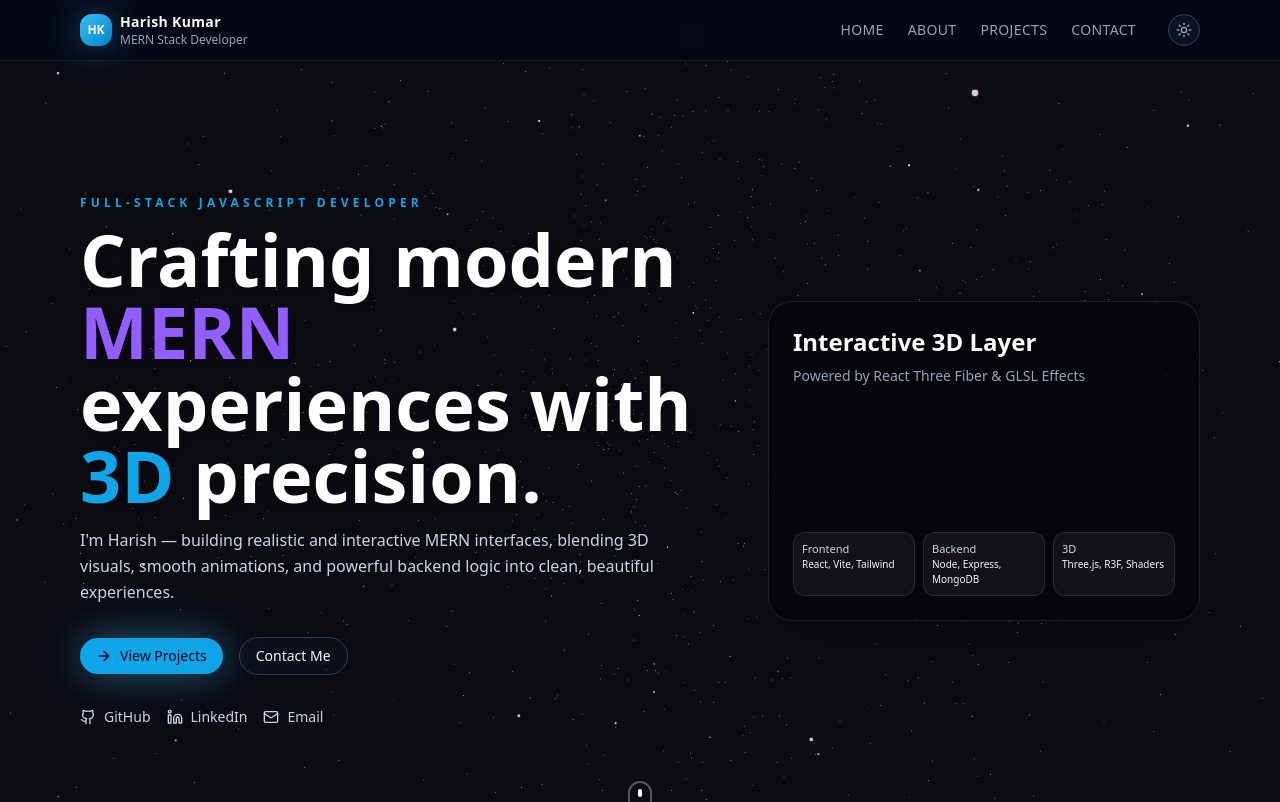
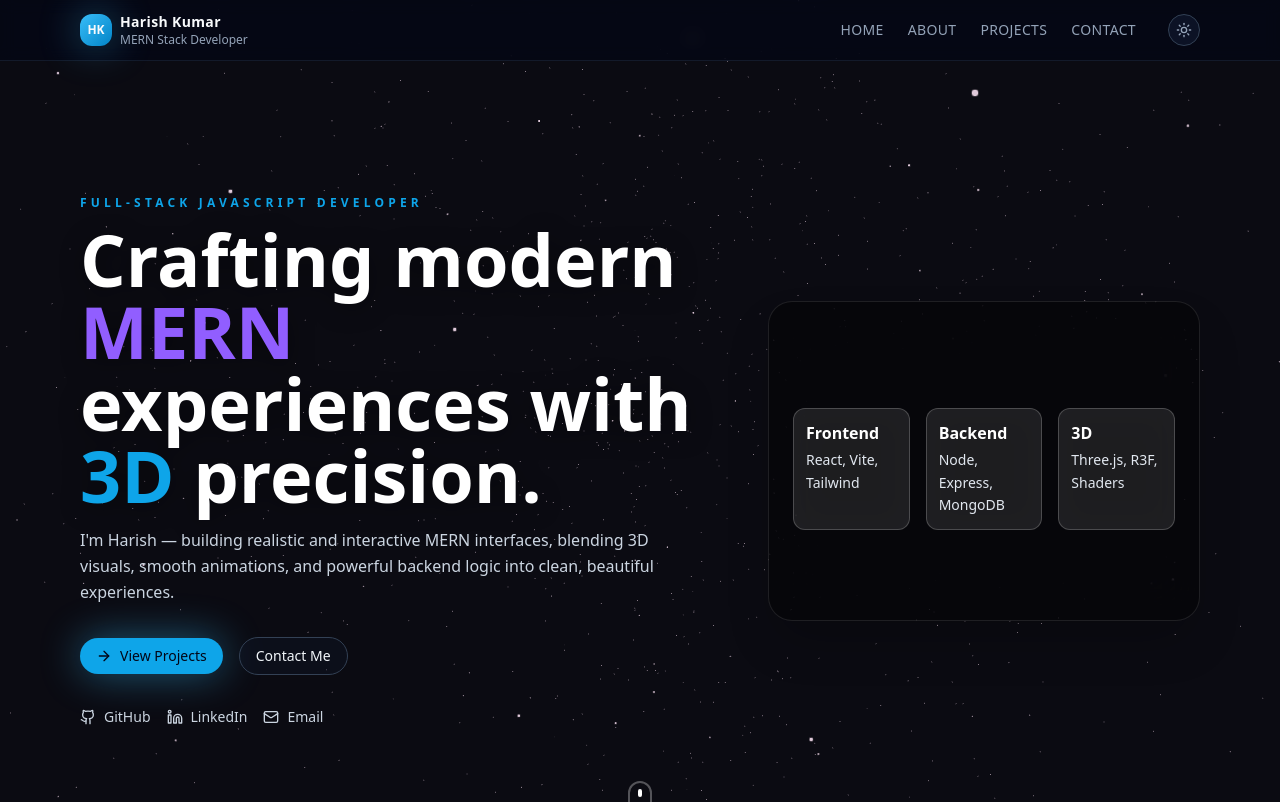
Before and after one commit to harish00078/portfolio, a React (Vite) app: page / in a window 1280 px wide. Shown: the top 802 px of the page. Built offline with nearby package versions, Linux system fonts and the light colour scheme.

Commit message:
added the stars in background and  make some adjustments in the fonts

```diff
--- a/src/components/3d/HeroCanvas.jsx
+++ b/src/components/3d/HeroCanvas.jsx
@@ -1,6 +1,6 @@
-import React, { useRef, useState } from 'react';
+import React, { useRef, useState, useEffect, useMemo } from 'react';
 import { Canvas, useFrame } from '@react-three/fiber';
-import { Points, PointMaterial, Preload, Float } from '@react-three/drei';
+import { Points, PointMaterial, Preload } from '@react-three/drei';
 import * as random from 'maath/random/dist/maath-random.esm';
 
 const Stars = ({ theme, ...props }) => {
@@ -27,26 +27,84 @@ const Stars = ({ theme, ...props }) => {
   );
 };
 
-const TechShape = () => {
+const ShootingStar = ({ theme }) => {
+  const ref = useRef();
+  // Random speed between 8 and 15 (slower)
+  const speed = useMemo(() => 8 + Math.random() * 7, []);
+  // Random scale for variety (smaller)
+  const scale = useMemo(() => 0.3 + Math.random() * 0.5, []);
+
+  const resetStar = (initial = false) => {
+    if (!ref.current) return;
+
+    const laneOffset = (Math.random() * 40) - 20;
+    // Adjusted baseOffset for slower speed to keep continuity
+    const baseOffset = initial ? (Math.random() * 80 - 40) : (30 + Math.random() * 30);
+
+    ref.current.position.set(
+      laneOffset - baseOffset,
+      laneOffset + baseOffset,
+      -1
+    );
+  };
+
+  useEffect(() => {
+    resetStar(true);
+  }, []);
+
+  useFrame((state, delta) => {
+    if (!ref.current) return;
+
+    ref.current.position.x += delta * speed;
+    ref.current.position.y -= delta * speed;
+
+    ref.current.children[0].rotation.z += delta * 5;
+
+    if (ref.current.position.y < -30 || ref.current.position.x > 30) {
+      resetStar();
+    }
+  });
+
+  const color = 'lightskyblue';
+
   return (
-    <Float speed={1.5} rotationIntensity={1} floatIntensity={2}>
-      <mesh>
-        <icosahedronGeometry args={[1, 1]} />
-        <meshStandardMaterial color="#915eff" wireframe />
+    <group ref={ref} rotation={[0, 0, -Math.PI / 4]} scale={scale}>
+
+      {/* 1. The Head (Star) */}
+      <mesh position={[0, 0, 0]}>
+        <octahedronGeometry args={[0.15, 0]} />
+        <meshBasicMaterial color={color} />
       </mesh>
-    </Float>
-  )
-}
+
+      {/* 2. The Tail (Gradient/Fade effect simulated with tapered cylinder) */}
+      <mesh position={[-1.2, 0, 0]} rotation={[0, 0, Math.PI / 2]}>
+        <cylinderGeometry args={[0, 0.08, 2.5, 8]} />
+        <meshBasicMaterial
+          color={color}
+          transparent
+          opacity={theme === 'light' ? 0.3 : 0.5}
+        />
+      </mesh>
+    </group>
+  );
+};
 
 const HeroCanvas = ({ theme }) => {
+  // Create a pool of stars
+  const starCount = 40;
+
   return (
     <div className="w-full h-auto absolute inset-0 z-0">
       <Canvas camera={{ position: [0, 0, 1] }}>
         <ambientLight intensity={0.5} />
         <directionalLight position={[2, 5, 2]} />
         <Stars theme={theme} />
-        {/* You can uncomment TechShape if you want a central object */}
-        {/* <TechShape /> */}
+
+        {/* Render the pool of shooting stars */}
+        {[...Array(starCount)].map((_, i) => (
+          <ShootingStar key={i} theme={theme} />
+        ))}
+
         <Preload all />
       </Canvas>
     </div>
--- a/src/components/sections/AboutSection.jsx
+++ b/src/components/sections/AboutSection.jsx
@@ -49,7 +49,7 @@ function SkillColumn({ title, items }) {
       <h3 className="text-sm font-semibold text-slate-900 dark:text-slate-100 mb-2">
         {title}
       </h3>
-      <ul className="space-y-1 text-xs text-slate-600 dark:text-slate-300">
+      <ul className="space-y-1 text-sm text-slate-600 dark:text-slate-300">
         {items.map((item) => (
           <li key={item} className="flex items-center gap-2">
             <span className="h-1.5 w-1.5 rounded-full bg-brand-500" />
--- a/src/components/sections/HeroSection.jsx
+++ b/src/components/sections/HeroSection.jsx
@@ -15,7 +15,6 @@ export function HeroSection() {
       id="home"
       className="relative min-h-screen flex items-center overflow-hidden"
     >
-      {/* === CONTENT === */}
       <div className="relative z-10 mx-auto max-w-6xl px-4 py-10 lg:py-20 grid gap-10 lg:grid-cols-[3fr,2fr] items-center">
         {/* Left Side */}
         <div>
@@ -35,7 +34,8 @@ export function HeroSection() {
             className="text-4xl sm:text-5xl lg:text-7xl font-extrabold leading-tight text-slate-900 dark:text-white drop-shadow-[0_4px_12px_rgba(255,255,255,0.4)] dark:drop-shadow-[0_4px_12px_rgba(0,0,0,0.4)]"
           >
             Crafting modern <span className="text-[#915eff]">MERN</span>{" "}
-            experiences with <span className="text-brand-600 dark:text-brand-300">3D</span>{" "}
+            experiences with{" "}
+            <span className="text-brand-600 dark:text-brand-300">3D</span>{" "}
             precision.
           </motion.h1>
 
@@ -75,33 +75,32 @@ export function HeroSection() {
           </motion.div>
         </div>
 
-        {/* Right Side Card */}
         <motion.div
           initial={{ opacity: 0, scale: 0.9, y: 10 }}
           animate={{ opacity: 1, scale: 1, y: 0 }}
           transition={{ delay: 0.35 }}
           className="relative h-60 sm:h-72 lg:h-80 hidden lg:block"
         >
-          <div className="absolute inset-0 rounded-3xl bg-white/40 dark:bg-black/40 backdrop-blur-xl border border-slate-200 dark:border-white/10 shadow-2xl overflow-hidden p-6 flex flex-col justify-between">
-            <div>
-              <h3 className="text-2xl font-bold text-slate-900 dark:text-white mb-2">
-                Interactive 3D Layer
-              </h3>
-              <p className="text-slate-600 dark:text-slate-400 text-sm">
-                Powered by React Three Fiber & GLSL Effects
-              </p>
-            </div>
-
-            <div className="grid grid-cols-3 gap-2 text-[11px] mt-4">
-              <SkillBox
+          <div
+            className="absolute inset-0 rounded-3xl
+                          bg-white/40 dark:bg-black/40
+                          backdrop-blur-xl
+                          border border-slate-200 dark:border-white/10
+                          shadow-2xl overflow-hidden
+                          p-6 flex flex-col justify-center"
+          >
+            <div className="grid grid-cols-3 gap-4 mt-4">
+              <SkillBox3D
                 title="Frontend"
                 items={["React", "Vite", "Tailwind"]}
               />
-              <SkillBox
+
+              <SkillBox3D
                 title="Backend"
                 items={["Node", "Express", "MongoDB"]}
               />
-              <SkillBox title="3D" items={["Three.js", "R3F", "Shaders"]} />
+
+              <SkillBox3D title="3D" items={["Three.js", "R3F", "Shaders"]} />
             </div>
           </div>
         </motion.div>
@@ -122,11 +121,31 @@ export function HeroSection() {
   );
 }
 
-function SkillBox({ title, items }) {
+function SkillBox3D({ title, items }) {
   return (
-    <div className="bg-white/60 dark:bg-white/5 border border-slate-200 dark:border-white/10 rounded-xl p-2">
-      <div className="text-slate-700 dark:text-slate-300 font-medium">{title}</div>
-      <div className="text-slate-500 dark:text-slate-100 text-[10px]">{items.join(", ")}</div>
-    </div>
+    <motion.div
+      whileHover={{
+        scale: 1.07,
+        rotateX: 10,
+        rotateY: -10,
+        boxShadow: "0 20px 40px rgba(0,0,0,0.35)",
+      }}
+      transition={{
+        type: "spring",
+        stiffness: 180,
+        damping: 14,
+      }}
+      className="bg-white/50 dark:bg-white/10
+                 backdrop-blur-lg border border-white/40 dark:border-white/20
+                 rounded-xl p-3 cursor-pointer transform-gpu"
+    >
+      <h3 className="font-semibold text-slate-900 dark:text-white text-base">
+        {title}
+      </h3>
+
+      <p className="text-slate-800 dark:text-slate-200 text-sm mt-1 leading-relaxed">
+        {items.join(", ")}
+      </p>
+    </motion.div>
   );
 }
```
